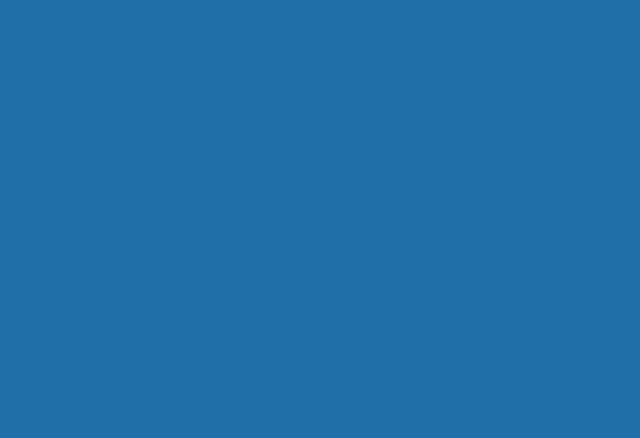
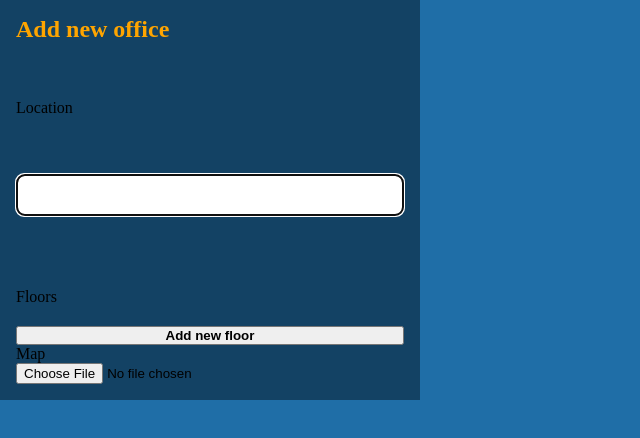
Before and after one commit to madlrusan/Hackthon-Theme-Booking-Work-Areas, a React app in the folder Frontend/: page /addLocation in a window 1280 px wide. Before the commit this address had no page. Shown: the top 438 px of the page, without its empty margins (0-640 px from the left). Built offline with nearby package versions, Linux system fonts and the light colour scheme.

Commit message:
Add routes

```diff
--- a/Frontend/src/App.tsx
+++ b/Frontend/src/App.tsx
@@ -1,5 +1,6 @@
 import { useEffect } from "react";
 import { Route, Router, Routes } from "react-router-dom";
+import AddLocationForm from "./components/admin/AddLocationForm";
 import { Login } from "./components/authentication/Login";
 import Register from "./components/authentication/Register";
 import Layout from "./components/containers/Layout";
@@ -12,6 +13,7 @@ const App = () => {
         <Route path="/" element={<Layout />}>
           <Route path="login" element={<Login />} />
           <Route path="register" element={<Register />} />
+          <Route path="addLocation" element={<AddLocationForm />} />
         </Route>
       </Routes>
     </>
--- /dev/null
+++ b/Frontend/src/components/admin/AddLocationForm.tsx
@@ -0,0 +1,97 @@
+import { faCheck, faTimes } from "@fortawesome/free-solid-svg-icons";
+import { FontAwesomeIcon } from "@fortawesome/react-fontawesome";
+import { useEffect, useRef, useState } from "react";
+import { Floor } from "../../models/Floor";
+import { FloorElement } from "./FloorElement";
+
+const AddLocationForm = () => {
+  const locationRef = useRef<HTMLInputElement>(null);
+
+  const [location, setLocation] = useState("");
+  const [locationFocus, setLocationFocus] = useState(false);
+  const [locationValid, setLocationValid] = useState(false);
+
+  const [floors, setFloors] = useState<Floor[]>([
+    {
+      Id: 0,
+      Name: "",
+      Map: "",
+      OfficeId: 0,
+    },
+  ]);
+  const addNewFloor = () => {
+    setFloors([
+      ...floors,
+      {
+        Id: floors.length,
+        Name: "Hello",
+        Map: "",
+        OfficeId: 0,
+      },
+    ]);
+  };
+  useEffect(() => {
+    locationRef.current?.focus();
+  }, []);
+  // onMapChange = (file: File) => {
+  //   formData.append("file", file);
+  // };
+  return (
+    <section>
+      <h1>Add new office</h1>
+      <form>
+        <label htmlFor="location">
+          Location
+          <FontAwesomeIcon
+            icon={faCheck}
+            className={locationValid ? "valid" : "hide"}
+          />
+          <FontAwesomeIcon
+            icon={faTimes}
+            className={locationValid || !location ? "hide" : "invalid"}
+          />
+        </label>
+        <input
+          type="text"
+          id="location"
+          ref={locationRef}
+          onChange={(e) => setLocation(e.target.value)}
+          required
+          aria-invalid={locationValid}
+          aria-describedby="locationnote"
+          onFocus={() => {
+            setLocationFocus(true);
+          }}
+          onBlur={() => {
+            setLocationFocus(false);
+          }}
+        />
+      </form>
+      <label htmlFor="floor">Floors</label>
+      {floors.map((floor) => {
+        return (
+          <FloorElement
+            key={floor.Id}
+            floor={floor}
+            onClick={async (id) => console.log(id)}
+          />
+        );
+      })}
+      <button
+        onClick={addNewFloor}
+        className="btn button-modal-prim"
+        style={{ marginTop: "20px" }}
+      >
+        <span style={{ fontWeight: "bold" }}>Add new floor</span>
+      </button>
+      <label htmlFor="map">Map</label>
+      <input
+        type={"file"}
+        id="map"
+        // onChange={(e) => onMapChange(e.target.files?.[0])}
+      />
+    </section>
+  );
+};
+
+export default AddLocationForm;
--- /dev/null
+++ b/Frontend/src/components/admin/FloorElement.tsx
@@ -0,0 +1,18 @@
+import { FC } from "react";
+import { Floor } from "../../models/Floor";
+
+interface FloorElementProps {
+  floor: Floor;
+  onClick: (id: number) => {};
+}
+export const FloorElement: FC<FloorElementProps> = ({ floor, onClick }) => {
+  return (
+    <div
+      onClick={() => {
+        onClick(floor.Id);
+      }}
+    >
+      {floor.Name}
+    </div>
+  );
+};
--- a/Frontend/src/components/authentication/Register.tsx
+++ b/Frontend/src/components/authentication/Register.tsx
@@ -93,7 +93,7 @@ const Register = () => {
       <form onSubmit={handleSubmit}>
         <div className="formField">
           <label htmlFor="username">
-            Username:
+            Username
             <FontAwesomeIcon
               icon={faCheck}
               className={validName ? "valid" : "hide"}
--- /dev/null
+++ b/Frontend/src/models/Floor.ts
@@ -0,0 +1,6 @@
+export type Floor = {
+  Id: number;
+  Name: string;
+  OfficeId: number;
+  Map: string;
+};
```
Also changed, not shown: Frontend/src/ClickCounter.tsx (deleted, +0 -10 lines).
